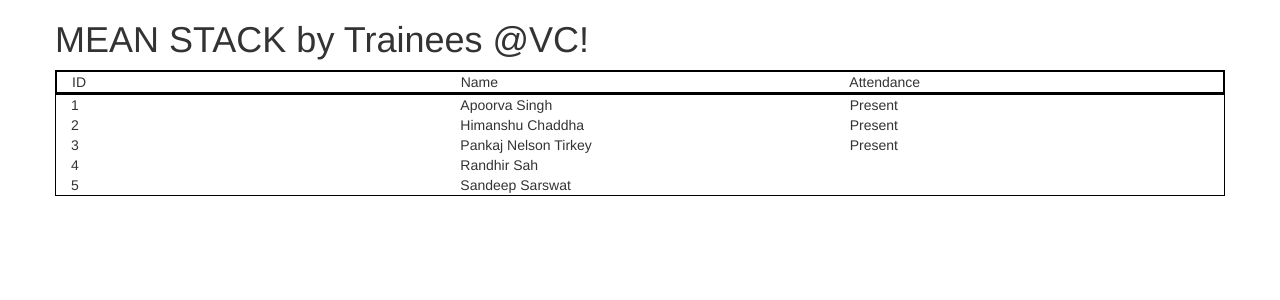
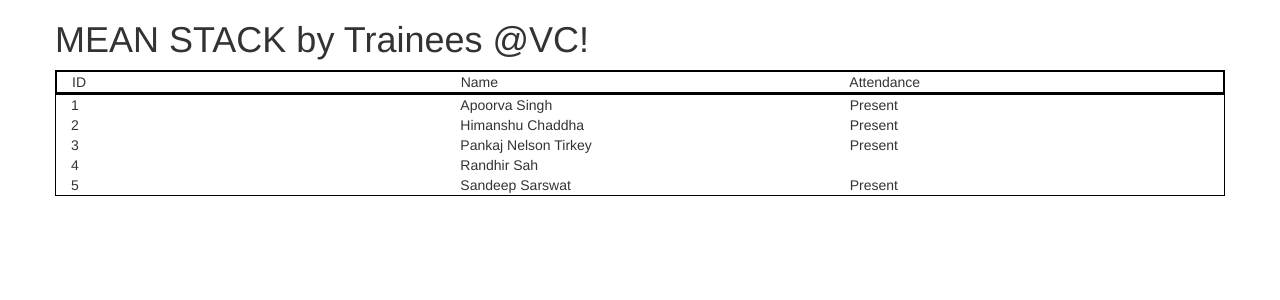
Before and after one commit to pankajnelsontirkey/vc-trainees-mean, an Angular app: page / in a window 1280 px wide. Shown: the top 300 px of the page. Built offline with nearby package versions, Linux system fonts and the light colour scheme.

Commit message:
sandeep present

```diff
--- a/src/app/app.component.ts
+++ b/src/app/app.component.ts
@@ -12,6 +12,6 @@ export class AppComponent {
     { name: "Himanshu Chaddha", id: 2, attendance: "Present" },
     { name: "Pankaj Nelson Tirkey", id: 3, attendance: "Present" },
     { name: "Randhir Sah", id: 4, attendance: "" },
-    { name: "Sandeep Sarswat", id: 5, attendance: "" }
+    { name: "Sandeep Sarswat", id: 5, attendance: "Present" }
   ];
 }
```
